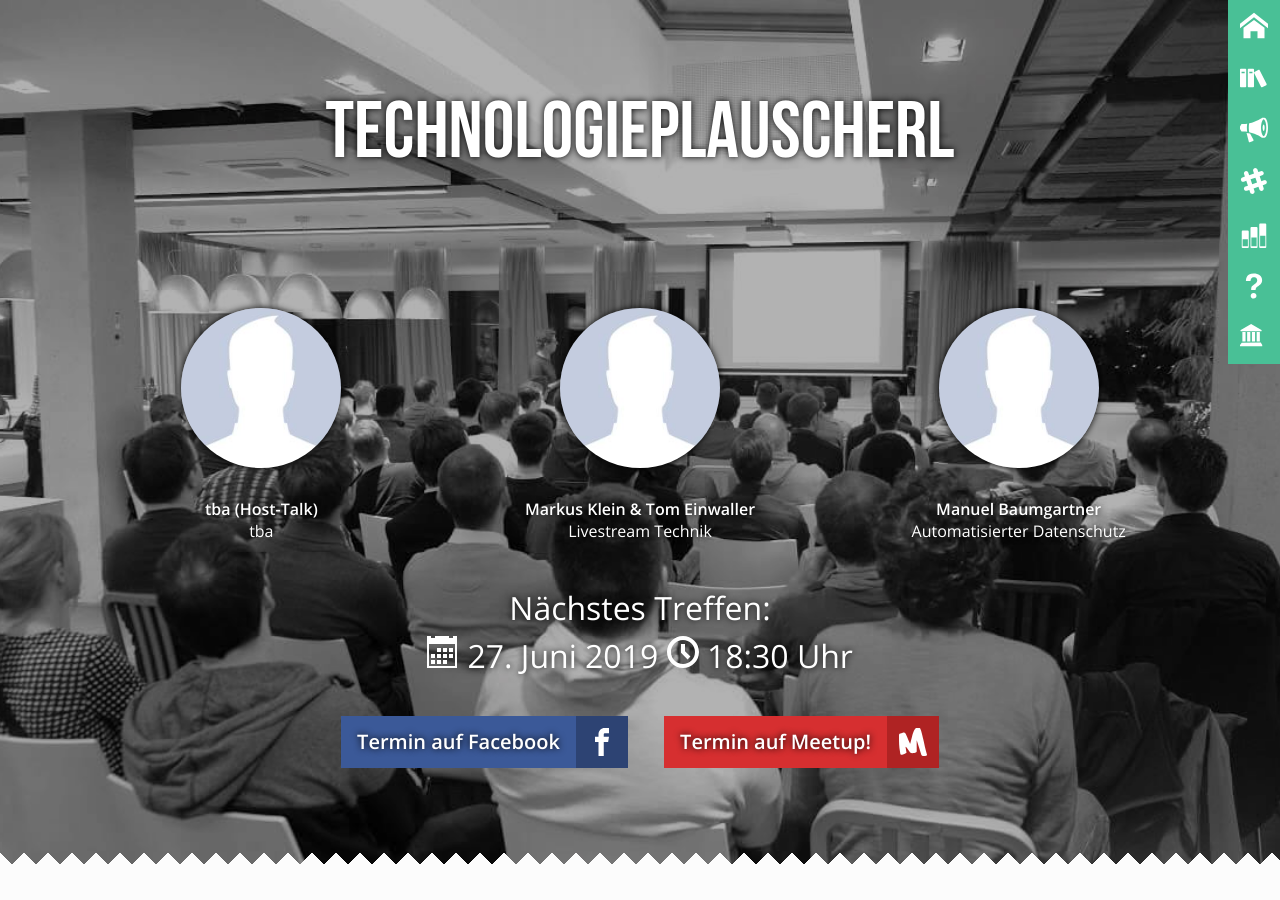
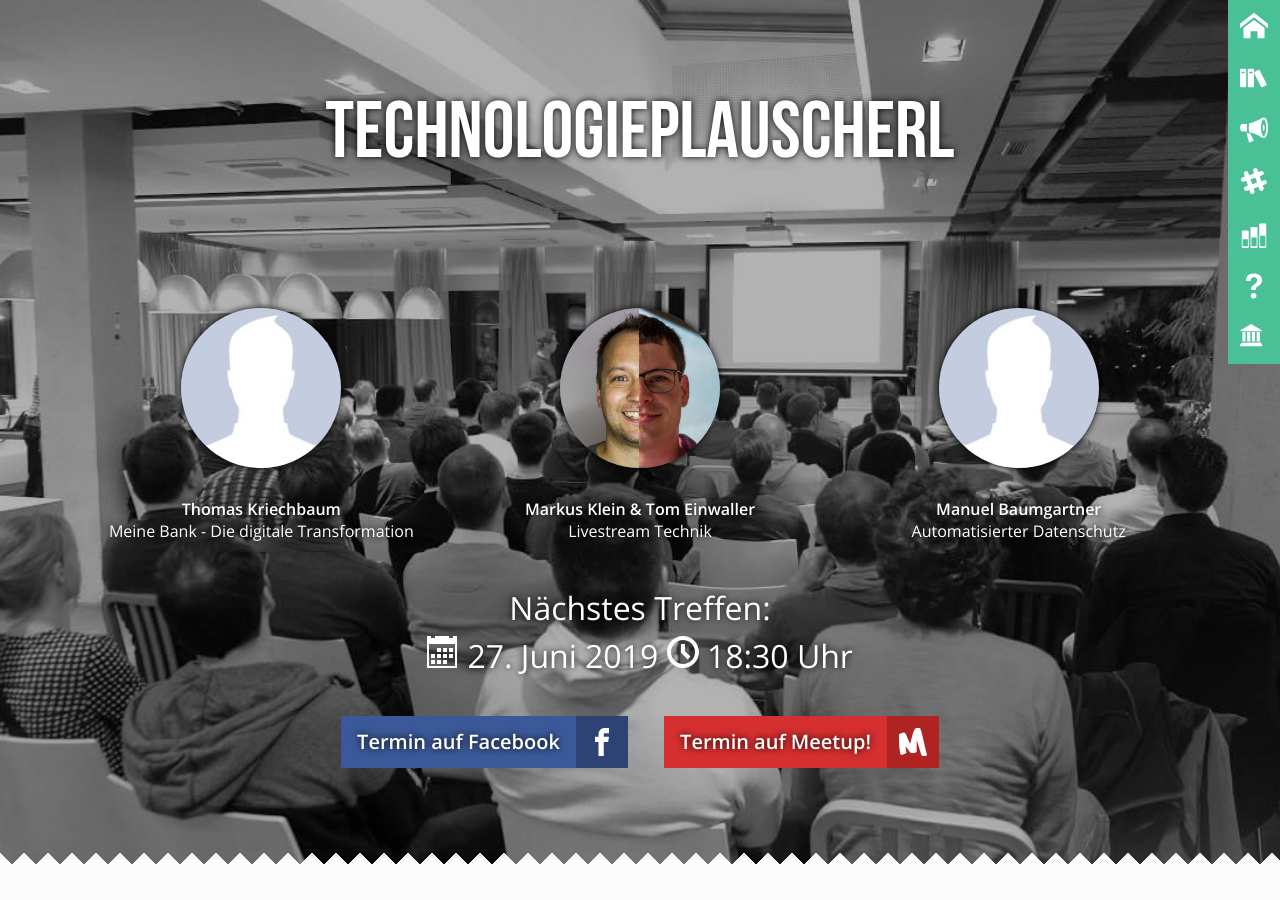
Before and after one commit to mericanAncer127/plauscherl, a Jekyll site: the page built from index.html, in a window 1280 px wide and 900 px high. Built offline with Jekyll 4.4.1, drawn with Linux system fonts in a browser that asks for light colours.

Commit message:
Add RSG talk, add picture, minimize pictures

```diff
--- a/_plauscherl/51.html
+++ b/_plauscherl/51.html
@@ -32,5 +32,5 @@ speakers:
 -
   name: "Thomas Profelt"
   talk: "GraphQL Legends"
-  img:  "/img/speaker-avatars/thomas-profelt.png"
+  img:  "/img/speaker-avatars/thomas-profelt.jpg"
 ---
--- a/_plauscherl/68.html
+++ b/_plauscherl/68.html
@@ -22,13 +22,13 @@ location:
 sponsor: <a href="https://www.r-software.at">Raiffeisen Software</a>
 speakers:
 -
-  name: "tba (Host-Talk)"
-  talk: "tba"
+  name: "Thomas Kriechbaum"
+  talk: "Meine Bank - Die digitale Transformation"
   img: /img/speaker_male_no_img.jpg
 -
   name: "Markus Klein & Tom Einwaller"
   talk: "Livestream Technik"
-  img: /img/speaker_male_no_img.jpg
+  img: /img/speaker-avatars/tomarkus-kleinwaller.jpg
 -
   name: "Manuel Baumgartner"
   talk: "Automatisierter Datenschutz"
```
Also changed, not shown: img/speaker-avatars/kathrin-kefer.jpg, img/speaker-avatars/thomas-profelt.jpg (added), img/speaker-avatars/thomas-profelt.png (deleted), img/speaker-avatars/tomarkus-kleinwaller.jpg (added).
